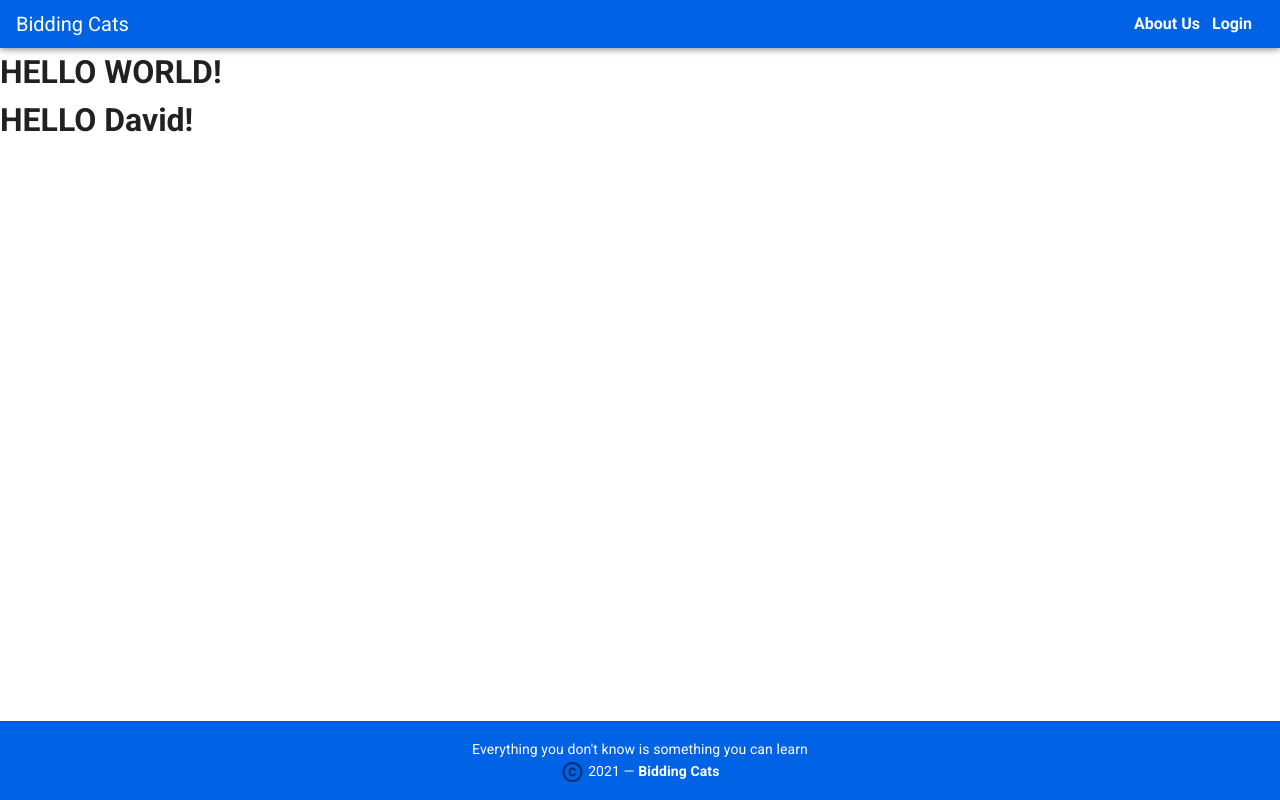
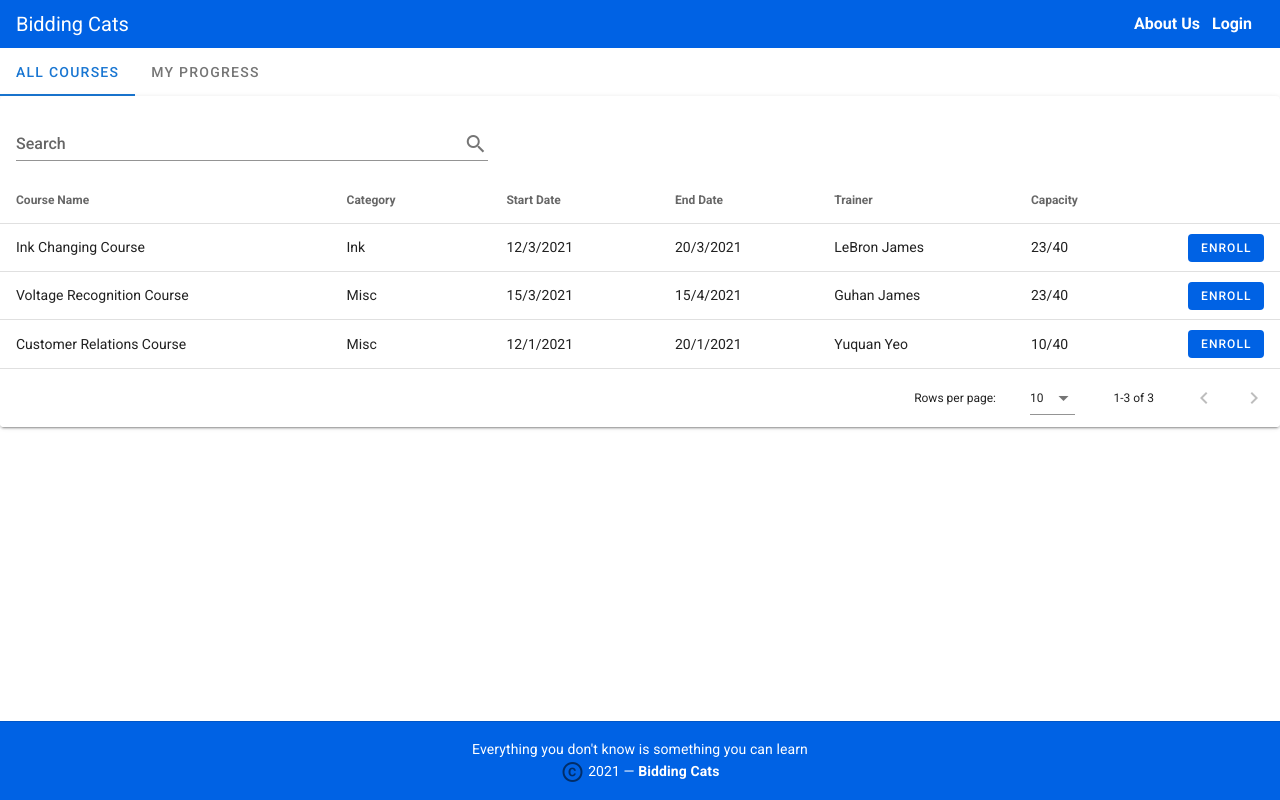
Before and after one commit to mayaguhan/Learning-Management-System, a Vue app: page /learnercourses in a window 1280 px wide. Built offline with nearby package versions, Linux system fonts and the light colour scheme.

Commit message:
Implemented view all courses with dummy data
Data Table with search function and v-tabs to switch between "All Courses" and "My Progress" tabs

```diff
--- a/src/router/index.js
+++ b/src/router/index.js
@@ -32,7 +32,12 @@ const routes = [
     path: '/trainercourses',
     name: 'TrainerCourses',
     component: () =>import('../views/Trainer/TrainerCourses.vue')
-  }
+  },
+  {
+    path: '/singlecourse',
+    name: 'SingleCourse',
+    component: () =>import('../views/Learner/SingleCourse.vue')
+  },
 ]
 
 const router = new VueRouter({
--- a/src/views/Learner/Courses.vue
+++ b/src/views/Learner/Courses.vue
@@ -1,43 +1,132 @@
 <template>
     <div>
-        <h1>
-            HELLO WORLD!
-        </h1>
+        <v-tabs>
+            <v-tab @click="allcourses = true; myprogress = false">All Courses</v-tab>
+            <v-tab @click="myprogress = true; allcourses = false">My Progress</v-tab>
+        </v-tabs>
         <div>
-            <SingleCourse :name="name" />
+          <!-- All Courses Content -->
+          <div v-if="allcourses">
+            <v-card>
+              <v-card-title>
+                <v-text-field
+                  v-model="search"
+                  append-icon="mdi-magnify"
+                  label="Search"
+                  single-line
+                  hide-details
+                ></v-text-field>
+                <v-spacer></v-spacer>
+                <v-spacer></v-spacer>
+                <v-spacer></v-spacer>
+              </v-card-title>
+              <v-data-table
+                :headers="headers"
+                :items="courses"
+                :search="search"
+              >
+                <template v-slot:item="row">
+                    <tr>
+                        <td>
+                            {{row.item.name}}
+                        </td>
+                        <td>
+                            {{ row.item.category }}
+                        </td>
+                        <td>
+                            {{ row.item.startdate }}
+                        </td>
+                        <td>
+                            {{ row.item.enddate }}
+                        </td>
+                        <td>
+                            {{ row.item.trainer }}
+                        </td>
+                        <td>
+                           {{ row.item.capacity }}
+                        </td>
+                        <td width="10">
+                            <v-btn
+                                depressed
+                                small
+                                color="#0062E4"
+                                @click="enrollCourse(row.item)"
+                            >
+                                <span style="color: white">Enroll</span>
+                            </v-btn>
+                        </td>
+                    </tr>
+                </template>
+              </v-data-table>
+            </v-card>
+          </div>
+
+          <!-- My Progress Content -->
+          <div v-if="myprogress">
+            My Progress
+          </div>
         </div>
     </div>
 </template>
 
 <script>
-import SingleCourse from "./SingleCourse.vue";
+  export default {
+    name:"Courses",
+    data () {
+      return {
+        allcourses: true,
+        myprogress: false,
 
-
-export default {
-    name: "Courses",
-    components: {
-        SingleCourse
-    },
-    data(){
-        return {
-            name: "David"
-        }
+        search: '',
+        headers: [
+          {
+            text: 'Course Name',
+            align: 'start',
+            sortable: false,
+            value: 'name',
+          },
+          { text: 'Category', value: 'category' },
+          { text: 'Start Date', value: 'startdate' },
+          { text: 'End Date', value: 'enddate' },
+          { text: 'Trainer', value: 'trainer' },
+          { text: 'Capacity', value: 'capacity' },
+          { text: '', value: 'actions' }
+        ],
+        courses: [
+          {
+            name: 'Ink Changing Course',
+            category: "Ink",
+            startdate: "12/3/2021",
+            enddate: "20/3/2021",
+            trainer: "LeBron James",
+            capacity: '23/40',
+          },
+          {
+            name: 'Voltage Recognition Course',
+            category: "Misc",
+            startdate: "15/3/2021",
+            enddate: "15/4/2021",
+            trainer: "Guhan James",
+            capacity: '23/40',
+          },
+          {
+            name: 'Customer Relations Course',
+            category: "Misc",
+            startdate: "12/1/2021",
+            enddate: "20/1/2021",
+            trainer: "Yuquan Yeo",
+            capacity: '10/40',
+          },
+        ],
+      }
     },
     methods: {
-        heyDavid() {
-            //
+        enrollCourse(item){
+            var name = item.name
+            alert(name);
         }
-    },
-    computed() {
-        //
-    },
-    created() {
-        //
     }
-
-
-
-}
+  }
 </script>
 
 <style>
```
